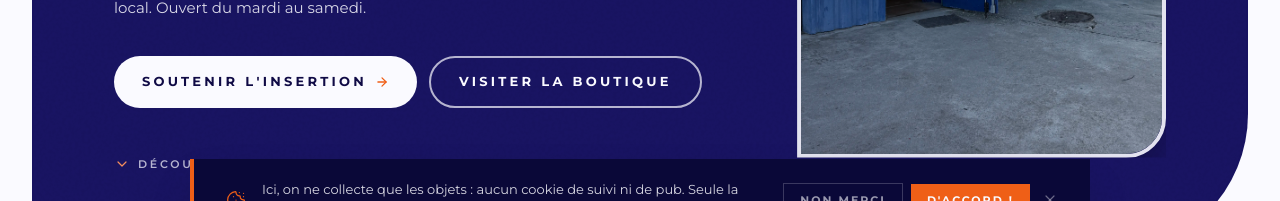
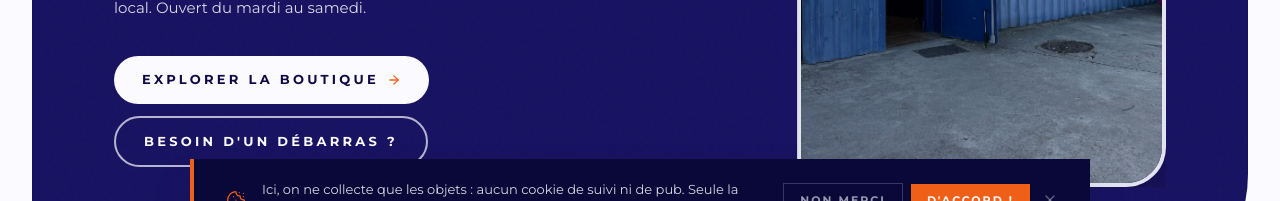
Before and after one commit to aubasdelaisne-lang/aubasdelaisne, a Next.js app: page / in a window 1280 px wide. Shown: the part 543-744 px from the top of the page. Built offline with nearby package versions, Linux system fonts and the light colour scheme; no server answers.

Commit message:
Hero : boutons CTA → Explorer la boutique + Besoin d'un débarras ?
Co-Authored-By: Claude Sonnet 4.6 <noreply@anthropic.com>

```diff
--- a/components/sections/Hero.tsx
+++ b/components/sections/Hero.tsx
@@ -128,19 +128,19 @@ export default function Hero() {
                 className="mt-9 flex flex-wrap gap-3"
               >
                 <MagneticButton
-                  href="/mission"
+                  href="/boutique"
                   className="bg-paper text-sage-deep px-6 sm:px-7 py-3.5 text-[12px] sm:text-[13px] tracking-[0.22em] sm:tracking-[0.25em] uppercase font-bold overflow-hidden hover:text-ink transition-colors rounded-full"
                 >
-                  Soutenir l'insertion
+                  Explorer la boutique
                   <ArrowRight size={14} strokeWidth={2.2} className="text-terracotta" />
                 </MagneticButton>
 
                 <MagneticButton
-                  href="/boutique"
+                  href="/debarras"
                   strength={0.25}
                   className="border-2 border-paper/70 text-paper px-6 sm:px-7 py-3.5 text-[12px] sm:text-[13px] tracking-[0.22em] sm:tracking-[0.25em] uppercase font-bold overflow-hidden hover:border-paper rounded-full"
                 >
-                  Visiter la boutique
+                  Besoin d'un débarras ?
                 </MagneticButton>
               </motion.div>
 
```
